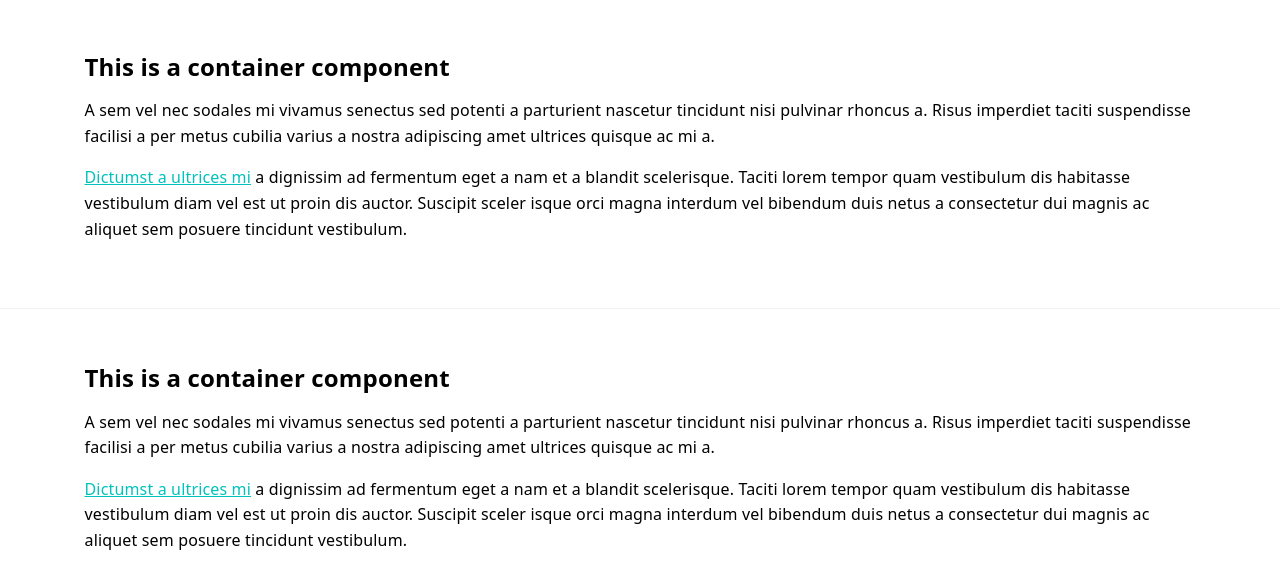
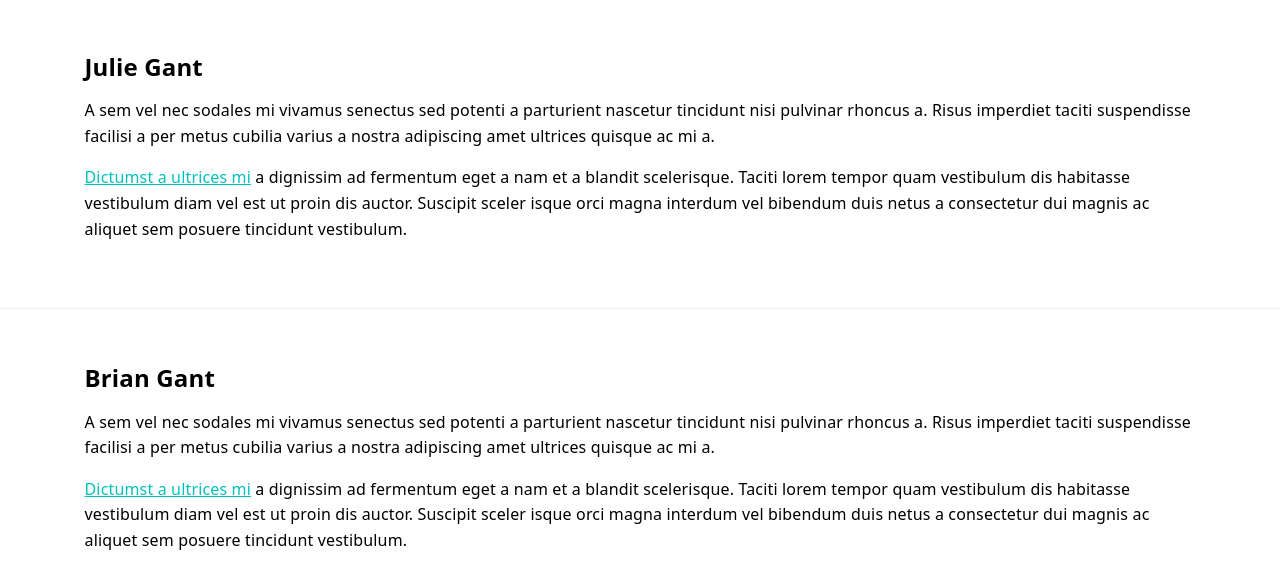
Before and after one commit to gantpropsvcs-admin/gps, a Gatsby site: page /about/ in a window 1280 px wide. Shown: the part 506-1094 px from the top of the page. Built offline with nearby package versions, Linux system fonts and the light colour scheme; Gatsby itself is replaced by a stand-in of ours; some packages are replaced by stand-ins of ours; no server answers.

Commit message:
Update Page “about-page”

```diff
--- a/content/pages/about.md
+++ b/content/pages/about.md
@@ -5,27 +5,29 @@ title: Who is GPS?
 featuredImage: 'https://ucarecdn.com/b6254577-26bf-4b79-aa9b-f3793e2aebdc/'
 subtitle: This is the blog page subtitle.
 section1: >-
-  ## This is a container component
+  ## Julie Gant
+
 
   A sem vel nec sodales mi vivamus senectus sed potenti a parturient nascetur
   tincidunt nisi pulvinar rhoncus a. Risus imperdiet taciti suspendisse facilisi
   a per metus cubilia varius a nostra adipiscing amet ultrices quisque ac mi a.
 
 
-  [Dictumst a ultrices mi]() a dignissim ad fermentum eget a nam et a blandit
+  [Dictumst a ultrices mi](<>) a dignissim ad fermentum eget a nam et a blandit
   scelerisque. Taciti lorem tempor quam vestibulum dis habitasse vestibulum diam
   vel est ut proin dis auctor. Suscipit sceler isque orci magna interdum vel
   bibendum duis netus a consectetur dui magnis ac aliquet sem posuere tincidunt
   vestibulum.
 section2: >-
-  ## This is a container component
+  ## Brian Gant
+
 
   A sem vel nec sodales mi vivamus senectus sed potenti a parturient nascetur
   tincidunt nisi pulvinar rhoncus a. Risus imperdiet taciti suspendisse facilisi
   a per metus cubilia varius a nostra adipiscing amet ultrices quisque ac mi a.
 
 
-  [Dictumst a ultrices mi]() a dignissim ad fermentum eget a nam et a blandit
+  [Dictumst a ultrices mi](<>) a dignissim ad fermentum eget a nam et a blandit
   scelerisque. Taciti lorem tempor quam vestibulum dis habitasse vestibulum diam
   vel est ut proin dis auctor. Suscipit sceler isque orci magna interdum vel
   bibendum duis netus a consectetur dui magnis ac aliquet sem posuere tincidunt
```
